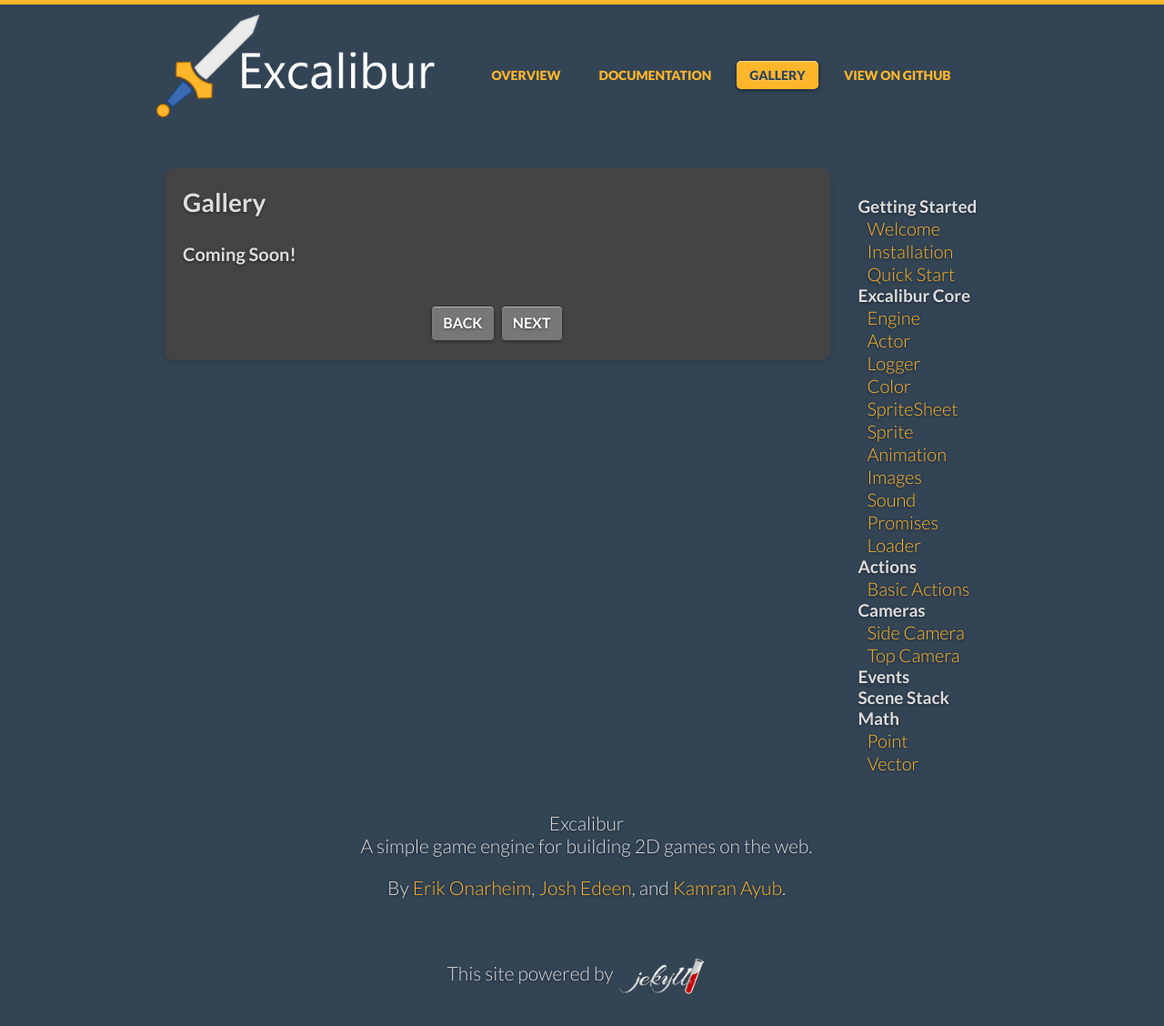
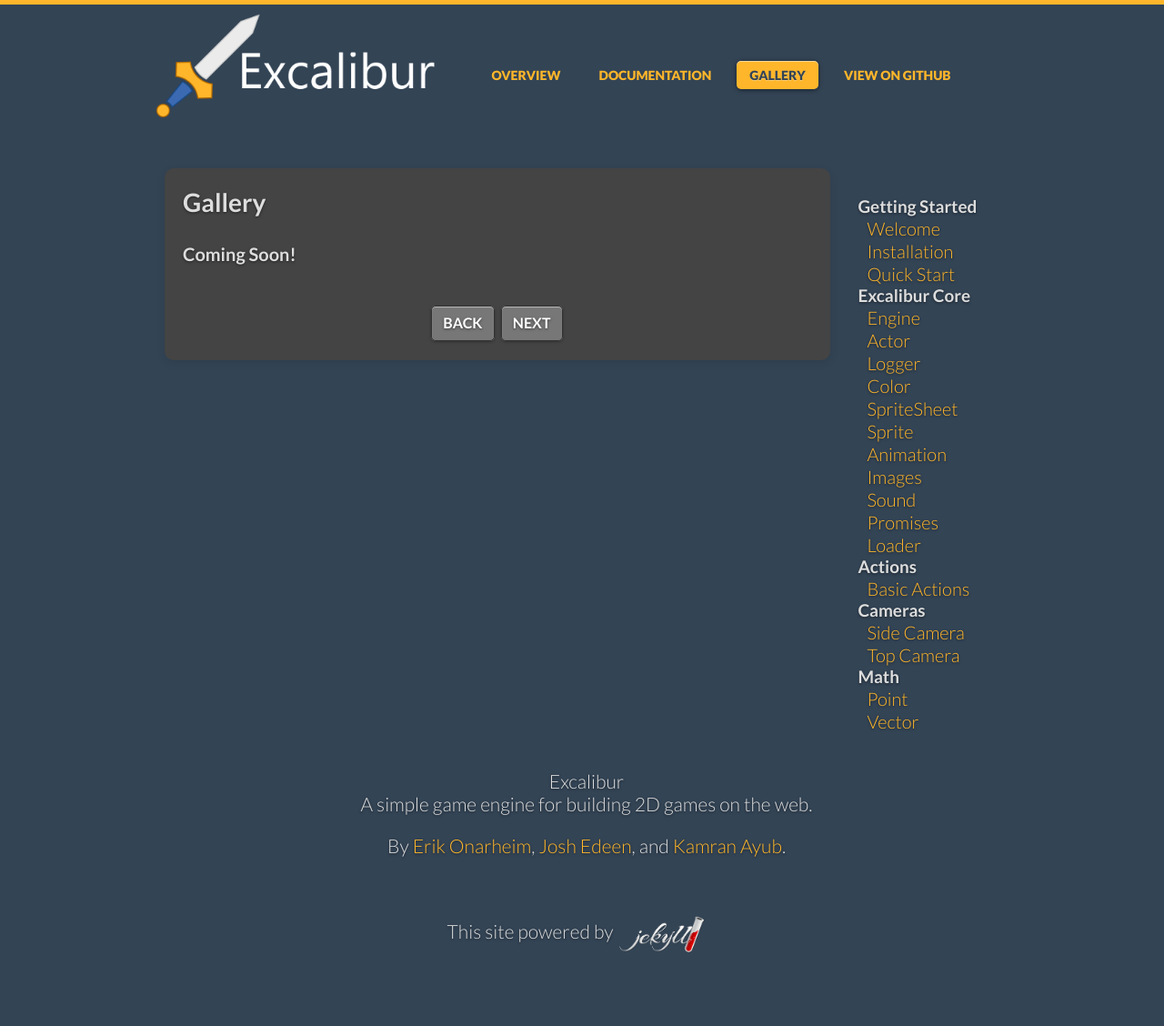
Before and after one commit to eonarheim/eonarheim.github.io, a Jekyll site: the page built from docs/gallery.md, in a window 1280 px wide. Shown: the whole page at 91% size. Built offline with Jekyll 4.4.1, drawn with Linux system fonts in a browser that asks for light colours; some web fonts are replaced; Markdown is read by kramdown in place of the engine named in the settings; after the commit the page ends 1082 px from its top, so only the background shows below that.

```diff
--- a/_includes/docs_contents.html
+++ b/_includes/docs_contents.html
@@ -8,10 +8,6 @@
     {% include docs_ul.html items='actions' %}
     <h4>Cameras</h4>
     {% include docs_ul.html items='sidecamera topcamera' %}
-    <h4>Events</h4>
-    {% include docs_ul.html items='basics updateevent' %}
-    <h4>Scene Stack</h4>
-    {% include docs_ul.html items='theory levels' %}
     <h4>Math</h4>
     {% include docs_ul.html items='point vector' %}
 
```
Also changed, not shown: docs/actor.md (+3 -3 lines).
